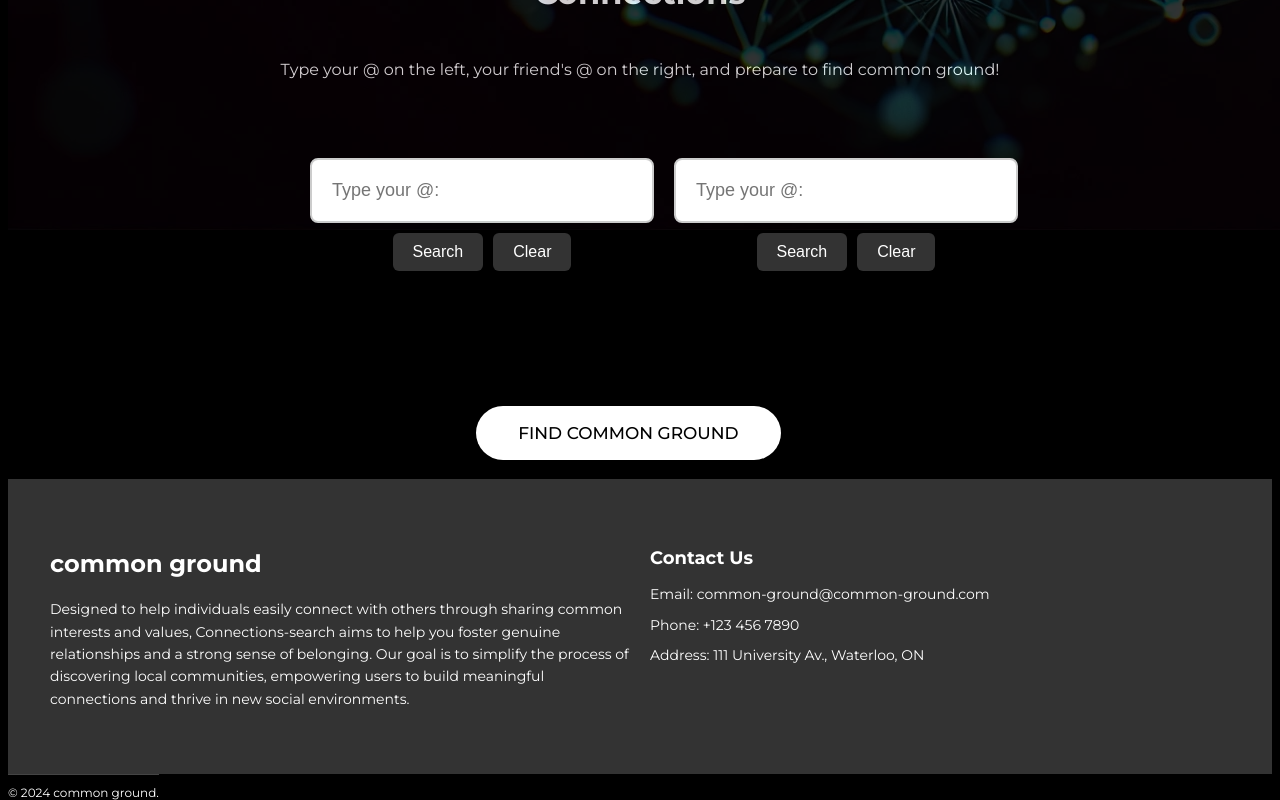
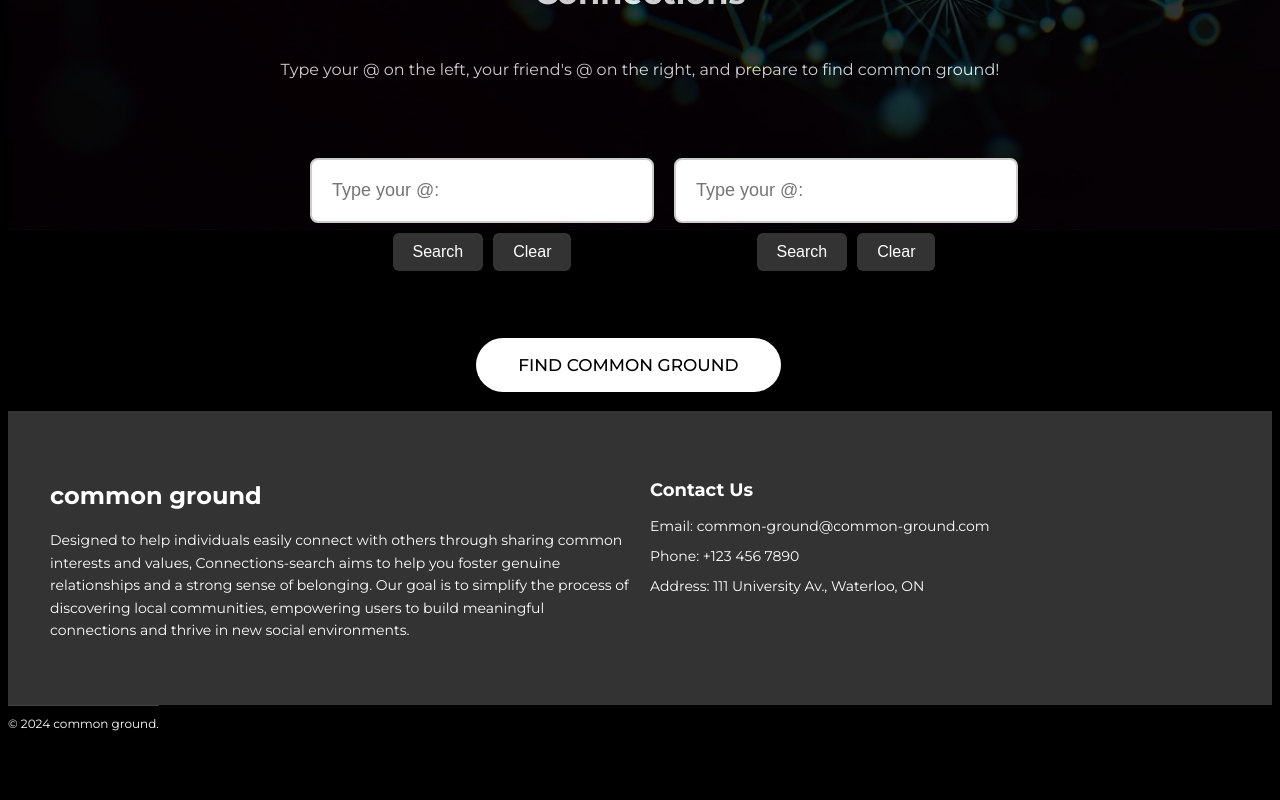
Before and after one commit to WilliamRChiu/Connections-Search, a React (Vite) app in the folder HTN/Frontend/: page / in a window 1280 px wide. Shown: the part 941-1741 px from the top of the page. After the commit the page ends 1672 px from the top, so only its background shows below. Built offline with nearby package versions, Linux system fonts and the light colour scheme.

Commit message:
removed groq chat

```diff
--- a/HTN/Frontend/src/Components/Groq.jsx
+++ b/HTN/Frontend/src/Components/Groq.jsx
@@ -56,7 +56,6 @@ const ChatComponent = () => {
 
   return (
     <div className="chat-component">
-      <h2>Groq Chat</h2>
       <button classname="generator" onClick={handleAPICall} disabled={loading}>
         {loading ? 'Finding common ground...' : 'Find common ground'}
       </button>
```
